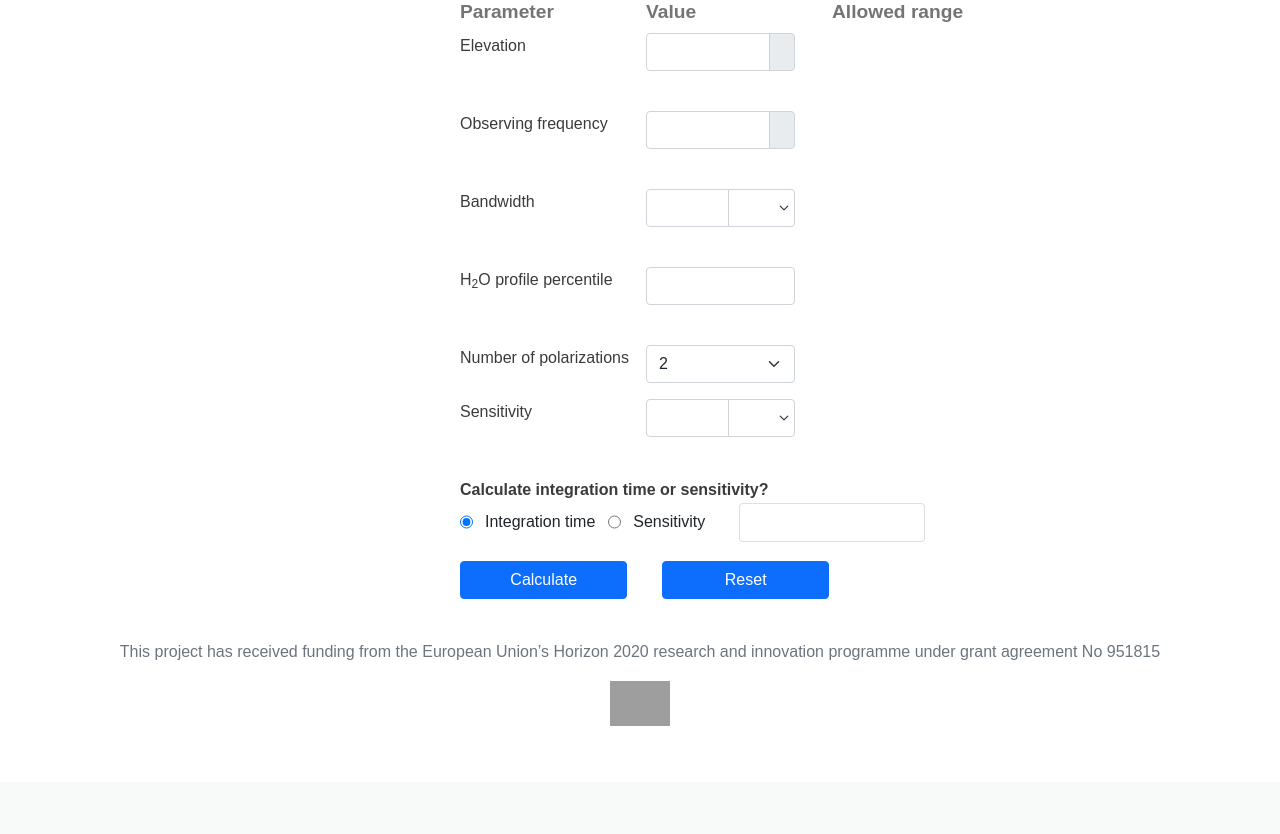
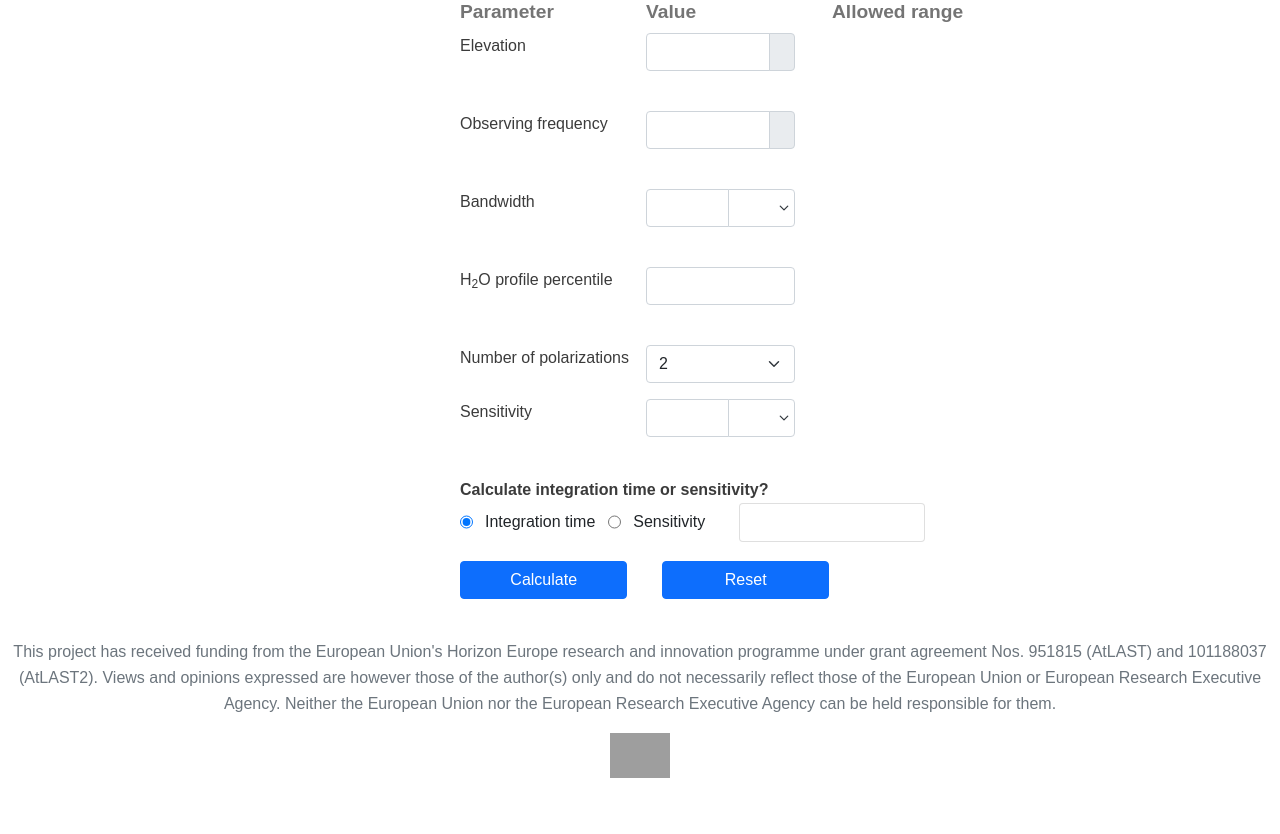
Before and after one commit to ukatc/AtLAST_sensitivity_calculator, a Python web app: template web_client/templates/sensitivity_calculator.html in a window 1280 px wide; the page is wider, and only the part inside the window is pictured. Shown: the part 331-1165 px from the top of that part. Before the commit the page ends 1057 px from the top of that part, so only its background shows below. Run offline with Jinja, Linux system fonts and the light colour scheme; the template is opened without the code that fills it, so the values that code supplies are empty; grey boxes are pictures that could not be loaded.

Commit message:
ASC-156 Added funding acknowledgement on the web UI

```diff
--- a/web_client/templates/sensitivity_calculator.html
+++ b/web_client/templates/sensitivity_calculator.html
@@ -202,7 +202,11 @@
   </div>
 
   <footer class="py-3 my-4">
-    <p class="text-center text-muted">This project has received funding from the European Union’s Horizon 2020 research and innovation programme under grant agreement No 951815</p>
+    <p class="text-center text-muted">This project has received funding from the European Union's Horizon Europe
+      research and innovation programme under grant agreement Nos. 951815 (AtLAST) and 101188037 (AtLAST2). Views and
+       opinions expressed are however those of the author(s) only and do not necessarily reflect those of the European
+       Union or European Research Executive Agency. Neither the European Union nor the European Research Executive Agency
+       can be held responsible for them.</p>
     <p style="text-align:center;">
       <img src="/static/resources/eu_flag.png" alt="The EU flag" style="width:60px"></p>
   </footer>
```
